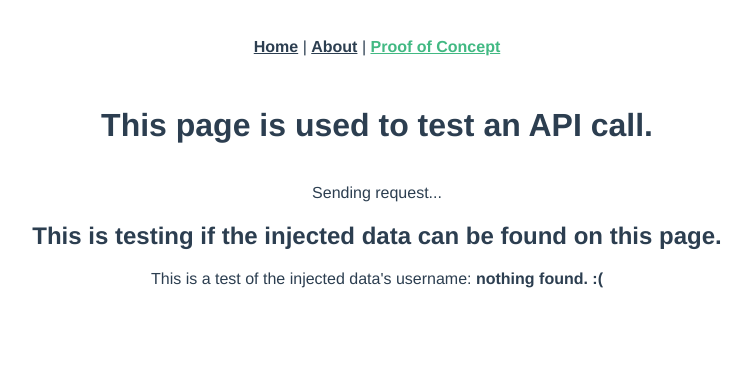
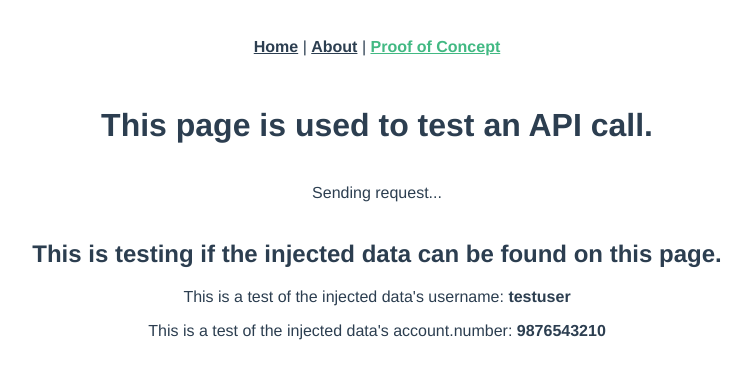
Before and after one commit to lagarzab/vue-static-site-poc, a Vue app: page /#/poc in a window 1280 px wide. Shown: the top 378 px of the page, without its empty margins (263-1014 px from the left). Built offline with nearby package versions, Linux system fonts and the light colour scheme.

Commit message:
Added methods to pull in data from vuex

```diff
--- a/src/views/Poc.vue
+++ b/src/views/Poc.vue
@@ -4,20 +4,30 @@
     <br>
     {{ status }}
     <br>
+    <br>
     <h2>This is testing if the injected data can be found on this page.</h2>
     <p>
       This is a test of the injected data's username:
-      <strong>{{ 'nothing found. :(' }}</strong>
+      <strong>{{ getUser.userName || 'nothing found. :(' }}</strong>
+    </p>
+    <p>
+      This is a test of the injected data's account.number:
+      <strong>{{ getAccount.number|| 'nothing found. :(' }}</strong>
     </p>
   </div>
 </template>
 
 <script>
+import { mapGetters } from 'vuex';
+
 export default {
   data() {
     return {
       status: 'Sending request...',
     };
   },
+  computed: {
+    ...mapGetters(['getUser', 'getAccount']),
+  },
 };
 </script>
```
